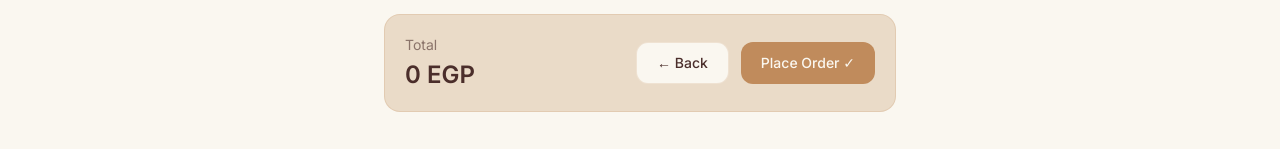
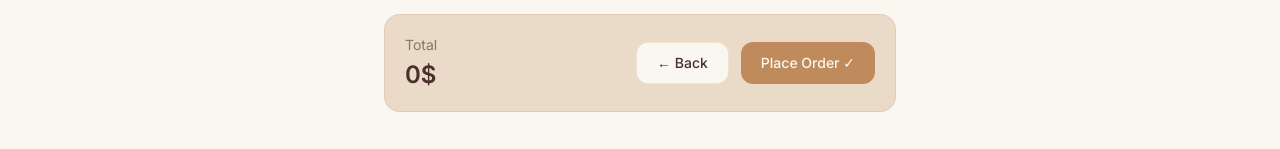
Before and after one commit to Bassem-Fullstack/Coffe-Store-FrontEnd, a Next.js app: page /checkout in a window 1280 px wide. Shown: the part 578-727 px from the top of the page. Built offline with nearby package versions, Linux system fonts and the light colour scheme.

Commit message:
last bro

```diff
--- a/app/cart/page.tsx
+++ b/app/cart/page.tsx
@@ -98,7 +98,7 @@ export default function CartItems() {
                       transition={{ duration: 0.2 }}
                       className="text-[#C08B5C] font-semibold text-sm mt-1"
                     >
-                      {everyElement.product.price * everyElement.quantity} EGP
+                      {everyElement.product.price * everyElement.quantity}$
                     </motion.p>
                   </div>
 
@@ -179,7 +179,7 @@ export default function CartItems() {
                   transition={{ duration: 0.25 }}
                   className="text-[#4B2E2B] text-xl sm:text-2xl font-semibold"
                 >
-                  {totalPrice} EGP
+                  {totalPrice}$
                 </motion.p>
               </div>
 <div className="flex flex-col sm:flex-row gap-3 w-full sm:w-auto">
--- a/app/checkout/page.tsx
+++ b/app/checkout/page.tsx
@@ -1,222 +1,3 @@
-// "use client"
-
-// import { useState } from "react"
-// import { useRouter } from "next/navigation"
-// import { motion } from "framer-motion"
-// import { useSelector } from "react-redux"
-
-
-// export default function CheckoutPage() {
-//   const router = useRouter()
-//   const [loading, setLoading] = useState(false)
-//   const [error, setError] = useState("")
-
-//   const { totalPrice } = useSelector(
-//     (state: { Carts: { totalPrice: number } }) => state.Carts
-//   )
-
-//   const [formData, setFormData] = useState({
-//     city: "",
-//     street: "",
-//     phone: "",
-//     paymentMethod: "cash",
-//   })
-
-//   const handleChange = (e: React.ChangeEvent<HTMLInputElement | HTMLSelectElement>) => {
-//     setFormData({ ...formData, [e.target.name]: e.target.value })
-//   }
-
-//   const handleSubmit = async () => {
-//     if (!formData.city || !formData.street || !formData.phone) {
-//       setError("Please fill in all fields")
-//       return
-//     }
-
-//     setLoading(true)
-//     setError("")
-
-//     try {
-//       const token = localStorage.getItem("token")
-
-//       const res = await fetch("https://coffe-store-backend-seven.vercel.app/order", {
-//         method: "POST",
-//         headers: {
-//           "Content-Type": "application/json",
-//           Authorization: `Bearer ${token}`,
-//         },
-//         body: JSON.stringify(formData),
-//       })
-
-//       const data = await res.json()
-
-//       if (!res.ok) {
-//         setError(data.message || "Something went wrong")
-//         return
-//       }
-
-//       router.push("/orders")
-//     } catch (e) {
-//       setError("Something went wrong, please try again")
-//     } finally {
-//       setLoading(false)
-//     }
-//   }
-
-//   return (
-//     <div className=" bg-[#FAF7F0] py-24 px-6">
-//       <div className="max-w-lg mx-auto">
-
-//         {/* العنوان */}
-//         <motion.h1
-//           initial={{ opacity: 0, y: -20 }}
-//           animate={{ opacity: 1, y: 0 }}
-//           transition={{ duration: 0.5 }}
-//           className="text-2xl sm:text-3xl font-semibold text-[#4B2E2B] mb-2 flex items-center gap-3"
-//         >
-//           📦 Checkout
-//         </motion.h1>
-
-//         <motion.p
-//           initial={{ opacity: 0 }}
-//           animate={{ opacity: 1 }}
-//           transition={{ delay: 0.2 }}
-//           className="text-[#4B2E2B99] text-sm mb-8"
-//         >
-//           Fill in your shipping details to place your order
-//         </motion.p>
-
-//         {/* الفورم */}
-//         <motion.div
-//           initial={{ opacity: 0, y: 30 }}
-//           animate={{ opacity: 1, y: 0 }}
-//           transition={{ duration: 0.5, delay: 0.15 }}
-//           className="bg-[#EADBC8] rounded-2xl border border-[#C08B5C33] p-6 flex flex-col gap-5"
-//         >
-
-//           {/* City */}
-//           <div className="flex flex-col gap-1.5">
-//             <label className="text-[#4B2E2B] text-sm font-medium">🏙️ City</label>
-//             <input
-//               name="city"
-//               value={formData.city}
-//               onChange={handleChange}
-//               placeholder="e.g. Cairo"
-//               className="bg-[#FAF7F0] border border-[#C08B5C33] rounded-xl px-4 py-2.5 text-sm text-[#4B2E2B] placeholder:text-[#4B2E2B55] outline-none focus:border-[#C08B5C] transition-all"
-//             />
-//           </div>
-
-//           {/* Street */}
-//           <div className="flex flex-col gap-1.5">
-//             <label className="text-[#4B2E2B] text-sm font-medium">🛣️ Street</label>
-//             <input
-//               name="street"
-//               value={formData.street}
-//               onChange={handleChange}
-//               placeholder="e.g. 12 Tahrir St."
-//               className="bg-[#FAF7F0] border border-[#C08B5C33] rounded-xl px-4 py-2.5 text-sm text-[#4B2E2B] placeholder:text-[#4B2E2B55] outline-none focus:border-[#C08B5C] transition-all"
-//             />
-//           </div>
-
-//           {/* Phone */}
-//           <div className="flex flex-col gap-1.5">
-//             <label className="text-[#4B2E2B] text-sm font-medium">📞 Phone</label>
-//             <input
-//               name="phone"
-//               value={formData.phone}
-//               onChange={handleChange}
-//               placeholder="e.g. 01012345678"
-//               className="bg-[#FAF7F0] border border-[#C08B5C33] rounded-xl px-4 py-2.5 text-sm text-[#4B2E2B] placeholder:text-[#4B2E2B55] outline-none focus:border-[#C08B5C] transition-all"
-//             />
-//           </div>
-
-//           {/* Payment Method */}
-//           <div className="flex flex-col gap-2">
-//             <label className="text-[#4B2E2B] text-sm font-medium">💳 Payment Method</label>
-//             <div className="flex gap-3">
-
-//               <button
-//                 onClick={() => setFormData({ ...formData, paymentMethod: "cash" })}
-//                 className={`flex-1 py-2.5 rounded-xl text-sm font-medium border transition-all duration-200 ${
-//                   formData.paymentMethod === "cash"
-//                     ? "bg-[#4B2E2B] text-[#FAF7F0] border-[#4B2E2B]"
-//                     : "bg-[#FAF7F0] text-[#4B2E2B] border-[#C08B5C33] hover:border-[#C08B5C]"
-//                 }`}
-//               >
-//                 💵 Cash
-//               </button>
-
-//               <button
-//                 onClick={() => setFormData({ ...formData, paymentMethod: "card" })}
-//                 className={`flex-1 py-2.5 rounded-xl text-sm font-medium border transition-all duration-200 ${
-//                   formData.paymentMethod === "card"
-//                     ? "bg-[#4B2E2B] text-[#FAF7F0] border-[#4B2E2B]"
-//                     : "bg-[#FAF7F0] text-[#4B2E2B] border-[#C08B5C33] hover:border-[#C08B5C]"
-//                 }`}
-//               >
-//                 💳 Card
-//               </button>
-
-//             </div>
-//           </div>
-
-//           {/* Error */}
-//           {error && (
-//             <motion.p
-//               initial={{ opacity: 0 }}
-//               animate={{ opacity: 1 }}
-//               className="text-red-500 text-sm text-center"
-//             >
-//               {error}
-//             </motion.p>
-//           )}
-
-//         </motion.div>
-
-//         {/* Total + Place Order */}
-//         <motion.div
-//           initial={{ opacity: 0, y: 20 }}
-//           animate={{ opacity: 1, y: 0 }}
-//           transition={{ duration: 0.4, delay: 0.3 }}
-//           className="mt-4 bg-[#EADBC8] rounded-2xl border border-[#C08B5C33] p-4 sm:p-5 flex items-center justify-between flex-wrap gap-4"
-//         >
-//           <div>
-//             <p className="text-[#4B2E2B99] text-sm mb-1">Total</p>
-//             <p className="text-[#4B2E2B] text-xl sm:text-2xl font-semibold">{totalPrice} EGP</p>
-//           </div>
-
-//           <div className="flex gap-3 w-full sm:w-auto">
-
-//             {/* Back */}
-//             <motion.button
-//               whileHover={{ scale: 1.03 }}
-//               whileTap={{ scale: 0.96 }}
-//               onClick={() => router.back()}
-//               className="bg-[#FAF7F0] text-[#4B2E2B] border border-[#C08B5C33] px-5 py-2.5 rounded-xl text-sm font-medium hover:border-[#C08B5C] transition-all duration-200 w-full sm:w-auto text-center"
-//             >
-//               ← Back
-//             </motion.button>
-
-//             {/* Place Order */}
-//             <motion.button
-//               whileHover={{ scale: 1.03 }}
-//               whileTap={{ scale: 0.96 }}
-//               onClick={handleSubmit}
-//               disabled={loading}
-//               className="bg-[#C08B5C] text-[#FAF7F0] px-5 py-2.5 rounded-xl text-sm font-medium hover:bg-[#4B2E2B] transition-all duration-200 w-full sm:w-auto text-center disabled:opacity-60"
-//             >
-//               {loading ? "Placing..." : "Place Order ✓"}
-//             </motion.button>
-
-//           </div>
-//         </motion.div>
-
-//       </div>
-//     </div>
-//   )
-// }
-
-
-
 
 "use client"
 
@@ -466,7 +247,7 @@ return (
         >
           <div>
             <p className="text-[#4B2E2B99] text-sm mb-1">Total</p>
-            <p className="text-[#4B2E2B] text-xl sm:text-2xl font-semibold">{totalPrice} EGP</p>
+            <p className="text-[#4B2E2B] text-xl sm:text-2xl font-semibold">{totalPrice}$</p>
           </div>
 
           <div className="flex gap-3 w-full sm:w-auto">
--- a/app/orders/page.tsx
+++ b/app/orders/page.tsx
@@ -99,7 +99,7 @@ return (
               <div key={ele._id} className="flex justify-between items-center py-2 border-b border-[#4B2E2B]/10 last:border-0 gap-2">
                 <p className="text-sm font-medium text-[#4B2E2B] flex-1">{ele.product.name}</p>
                 <p className="text-xs text-[#4B2E2B]/60 shrink-0">x{ele.quantity}</p>
-                <p className="text-sm font-medium text-[#C08B5C] shrink-0">{ele.price} EGP</p>
+                <p className="text-sm font-medium text-[#C08B5C] shrink-0">{ele.price}$</p>
               </div>
             ))}
 
```
